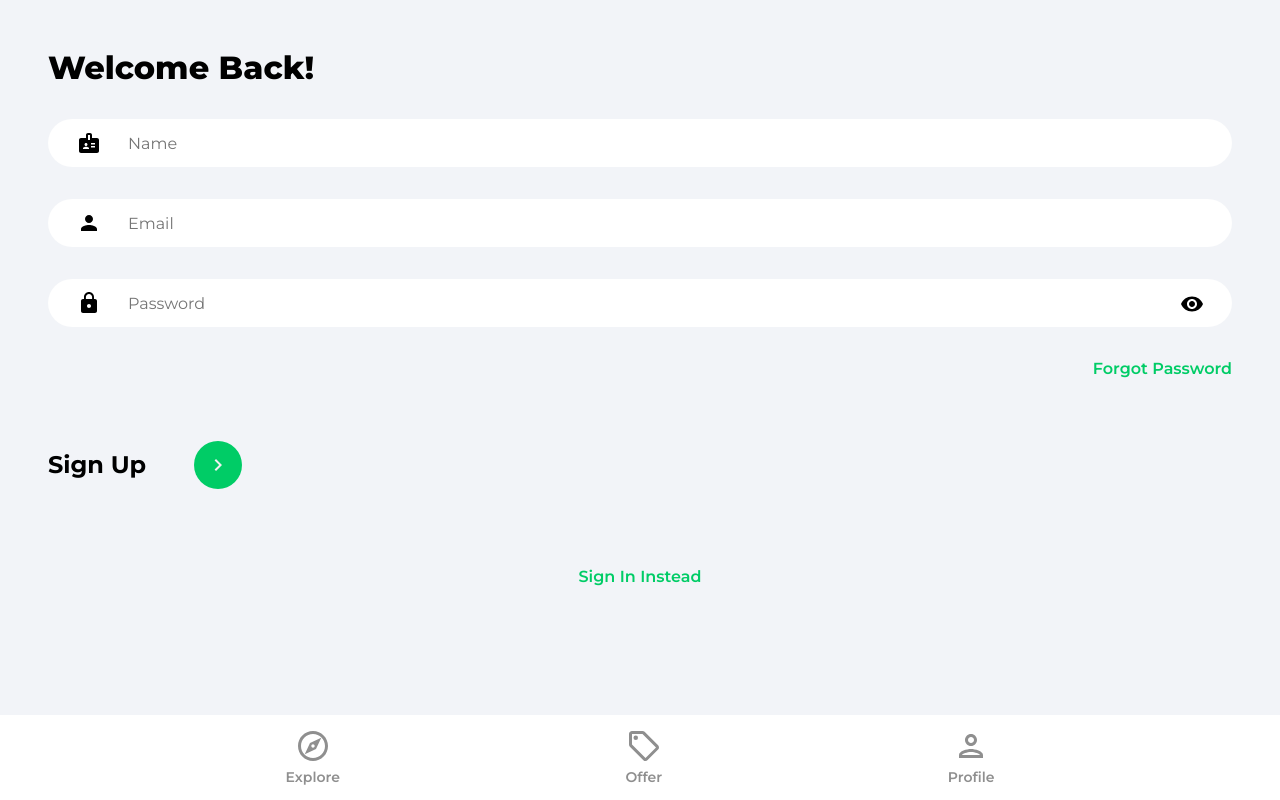
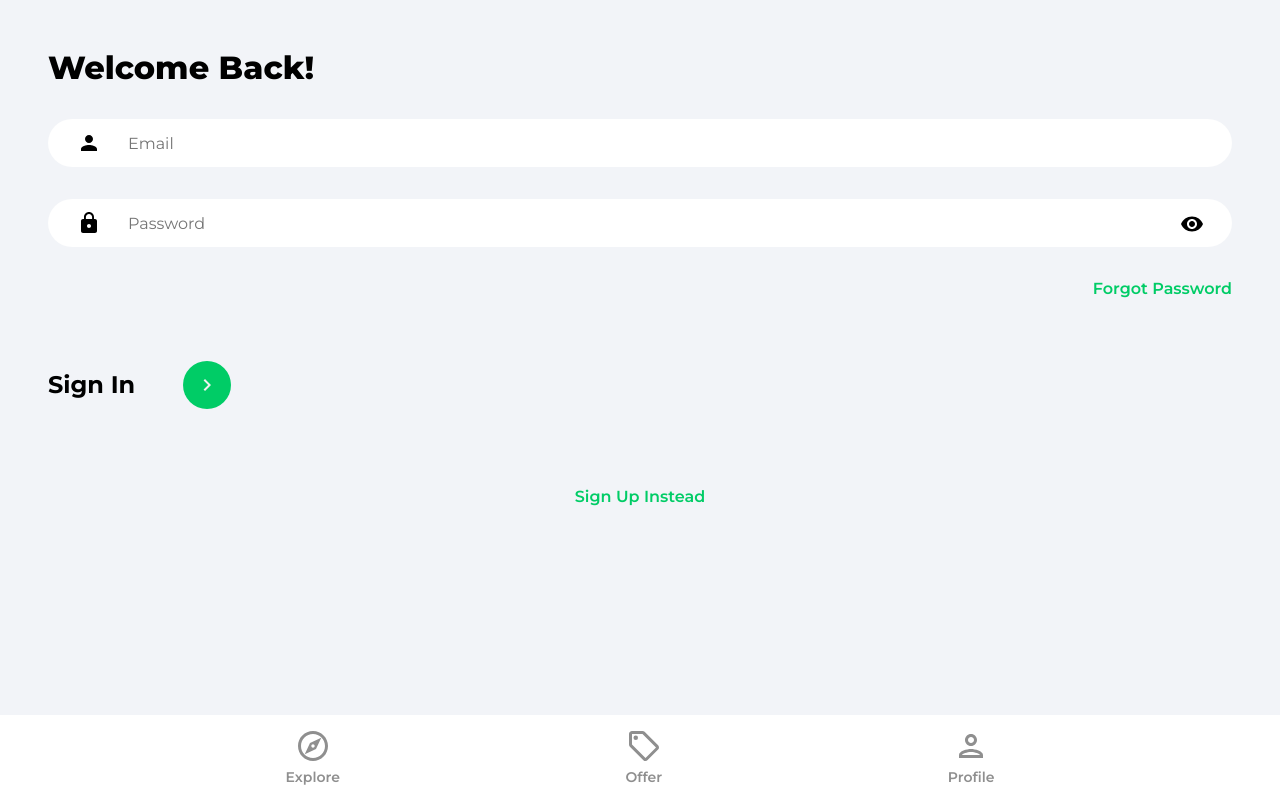
Before and after one commit to matheuszufi/HouseMarketplate, a React (Create React App) app in the folder house-marketplace/: page /sign-up in a window 1280 px wide. Built offline with nearby package versions, Linux system fonts and the light colour scheme.

Commit message:
update correction

```diff
--- a/house-marketplace/package.json
+++ b/house-marketplace/package.json
@@ -10,6 +10,7 @@
     "react-dom": "^18.2.0",
     "react-router-dom": "^6.4.4",
     "react-scripts": "5.0.1",
+    "react-toastify": "^9.1.1",
     "web-vitals": "^2.1.4"
   },
   "scripts": {
--- a/house-marketplace/src/firebase.config.js
+++ b/house-marketplace/src/firebase.config.js
@@ -1,7 +1,6 @@
 // Import the functions you need from the SDKs you need
 import { initializeApp } from "firebase/app";
 import { getFirestore } from 'firebase/firestore';
-
 // TODO: Add SDKs for Firebase products that you want to use
 // https://firebase.google.com/docs/web/setup#available-libraries
 
--- a/house-marketplace/src/pages/SignIn.jsx
+++ b/house-marketplace/src/pages/SignIn.jsx
@@ -21,6 +21,8 @@ function SignIn() {
 
         }))
     }
+
+
 
 
 
--- a/house-marketplace/src/pages/SignUp.jsx
+++ b/house-marketplace/src/pages/SignUp.jsx
@@ -1,21 +1,17 @@
 import {useState} from 'react'
 import {Link, useNavigate} from 'react-router-dom'
-import {getAuth, createUserWithEmailAndPassword, updateProfile} from 'firebase/auth'
-import { db } from '../firebase.config'
-
 import {ReactComponent as ArrowRightIcon} from '../assets/svg/keyboardArrowRightIcon.svg'
 import visibilityIcon from '../assets/svg/visibilityIcon.svg'
 
-function SignUp() {
+function SignIn() {
     const [showPassword, setShowPassword] = useState(false)
     const [formData, setFormData] = useState({
-        name:'',
         email: '',
         password: ''
 
     })
 
-    const {name, email, password} = formData
+    const {email, password} = formData
 
     const navigate = useNavigate()
     const onChange = (e) => {
@@ -26,25 +22,8 @@ function SignUp() {
         }))
     }
 
-        const onSubmit = async (e) => {
-            e.preventDefault()
 
-            try {
-                const auth = getAuth()
 
-                const userCredential = await createUserWithEmailAndPassword(auth, email, password)
-
-                const user = userCredential.user
-
-                updateProfile(auth.currentUser, {
-                    displayName: name
-                })
-
-                navigate('/')
-            } catch (error) {
-
-            }
-        }
 
 
     return (
@@ -54,8 +33,7 @@ function SignUp() {
                     <p className='pageHeader'> Welcome Back!</p>
                 </header>
 
-                <form onSubmit={onSubmit}>
-                    <input type='text' className='nameInput' placeholder='Name' id='name' value={name} onChange={onChange} />
+                <form>
                     <input type='email' className='emailInput' placeholder='Email' id='email' value={email} onChange={onChange} />
 
                     <div className='passwordInputDiv'>
@@ -66,10 +44,10 @@ function SignUp() {
 
                     <Link to='/forgot-password' className='forgotPasswordLink'> Forgot Password </Link>
 
-                    <div className="signUpBar">
-                        <p className="signUpText">Sign Up</p>
+                    <div className="signInBar">
+                        <p className="signInText">Sign In</p>
 
-                        <button className="signUpButton">
+                        <button className="signInButton">
                             <ArrowRightIcon fill='#f1f1f1' whidth='34px' height='34px' />
                         </button>
                     </div>
@@ -77,7 +55,7 @@ function SignUp() {
 
                 {/* GOOGLE AUTH */}
 
-                <Link to='/sign-in' className='registerLink'> Sign In Instead</Link>
+                <Link to='/sign-in' className='registerLink'> Sign Up Instead</Link>
 
 
 
@@ -89,4 +67,4 @@ function SignUp() {
     )
 }
 
-export default SignUp
+export default SignIn
```
Also changed, not shown: 1 other file (tests, documents, lock files or other folders).
